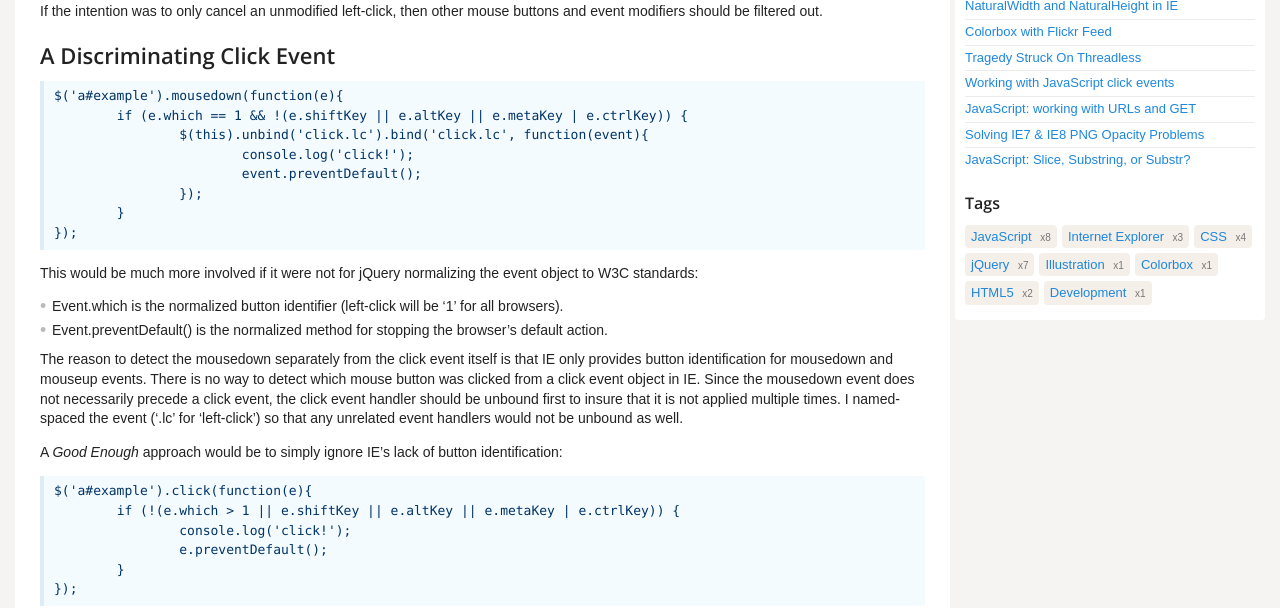
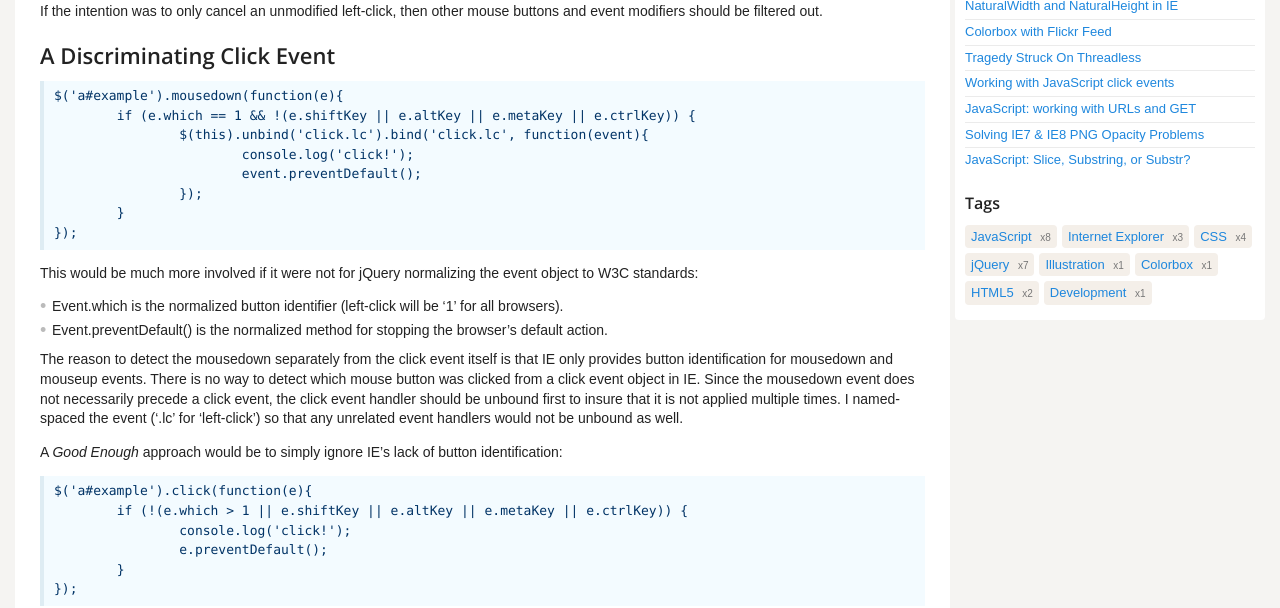
Before and after one commit to jackmoore/jackmoore.github.io, a Jekyll site: the page built from _posts/2011-08-20-click-events.md, in a window 1280 px wide. Shown: the part 513-1121 px from the top of the page. Built offline with Jekyll 4.4.1, drawn with Linux system fonts in a browser that asks for light colours; Markdown is read by kramdown in place of the engine named in the settings; comment, search, counter and statistics services are not loaded.

Commit message:
fixed typo

```diff
--- a/_posts/2011-08-20-click-events.md
+++ b/_posts/2011-08-20-click-events.md
@@ -21,7 +21,7 @@ If the intention was to only cancel an unmodified left-click, then other mouse b
 ## A Discriminating Click Event
 
 	$('a#example').mousedown(function(e){
-		if (e.which == 1 && !(e.shiftKey || e.altKey || e.metaKey | e.ctrlKey)) {
+		if (e.which == 1 && !(e.shiftKey || e.altKey || e.metaKey || e.ctrlKey)) {
 			$(this).unbind('click.lc').bind('click.lc', function(event){
 				console.log('click!');
 				event.preventDefault();
@@ -39,7 +39,7 @@ The reason to detect the mousedown separately from the click event itself is tha
 A *Good Enough* approach would be to simply ignore IE's lack of button identification:
 
 	$('a#example').click(function(e){
-		if (!(e.which > 1 || e.shiftKey || e.altKey || e.metaKey | e.ctrlKey)) {
+		if (!(e.which > 1 || e.shiftKey || e.altKey || e.metaKey || e.ctrlKey)) {
 			console.log('click!');
 			e.preventDefault();
 		}
```
